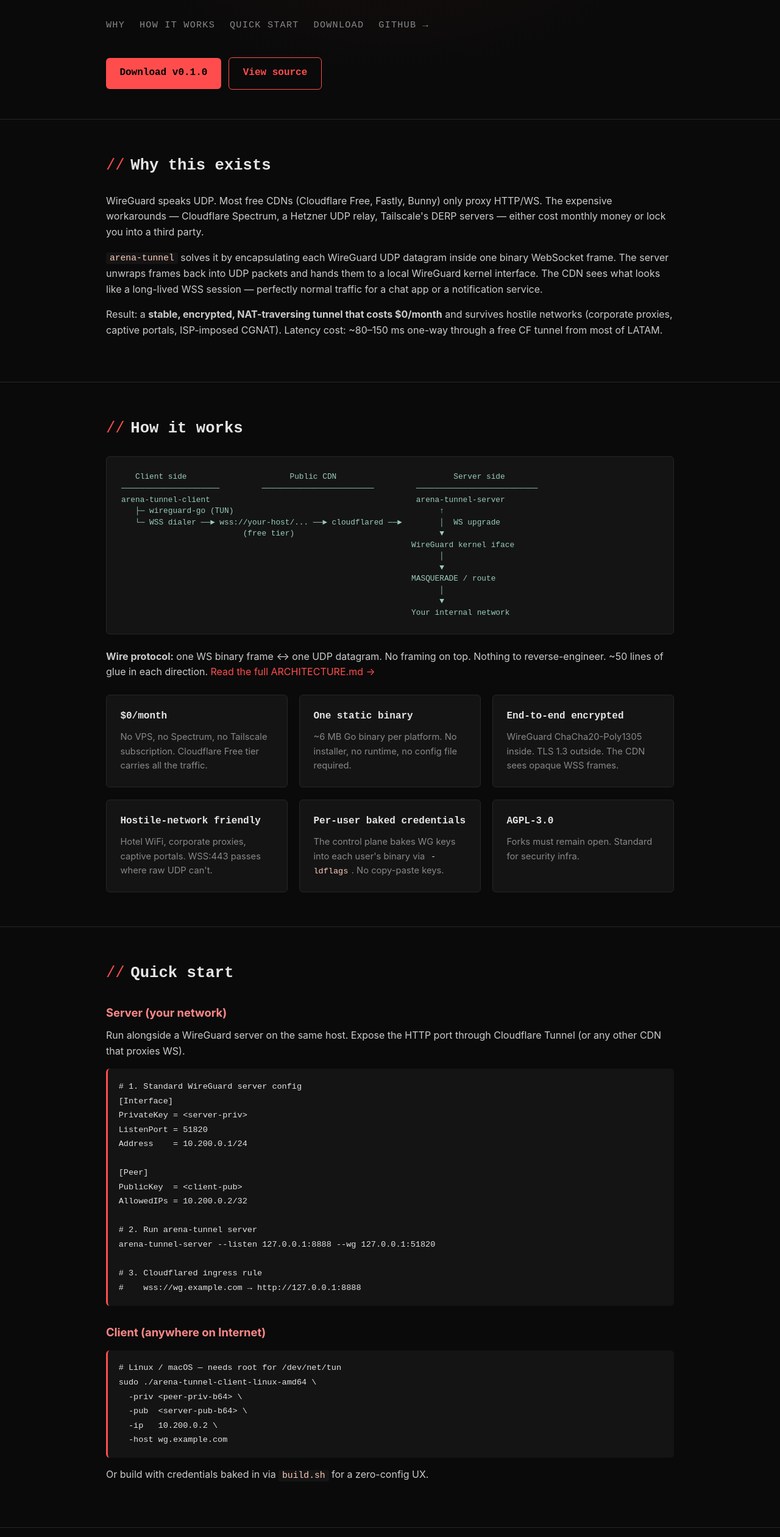
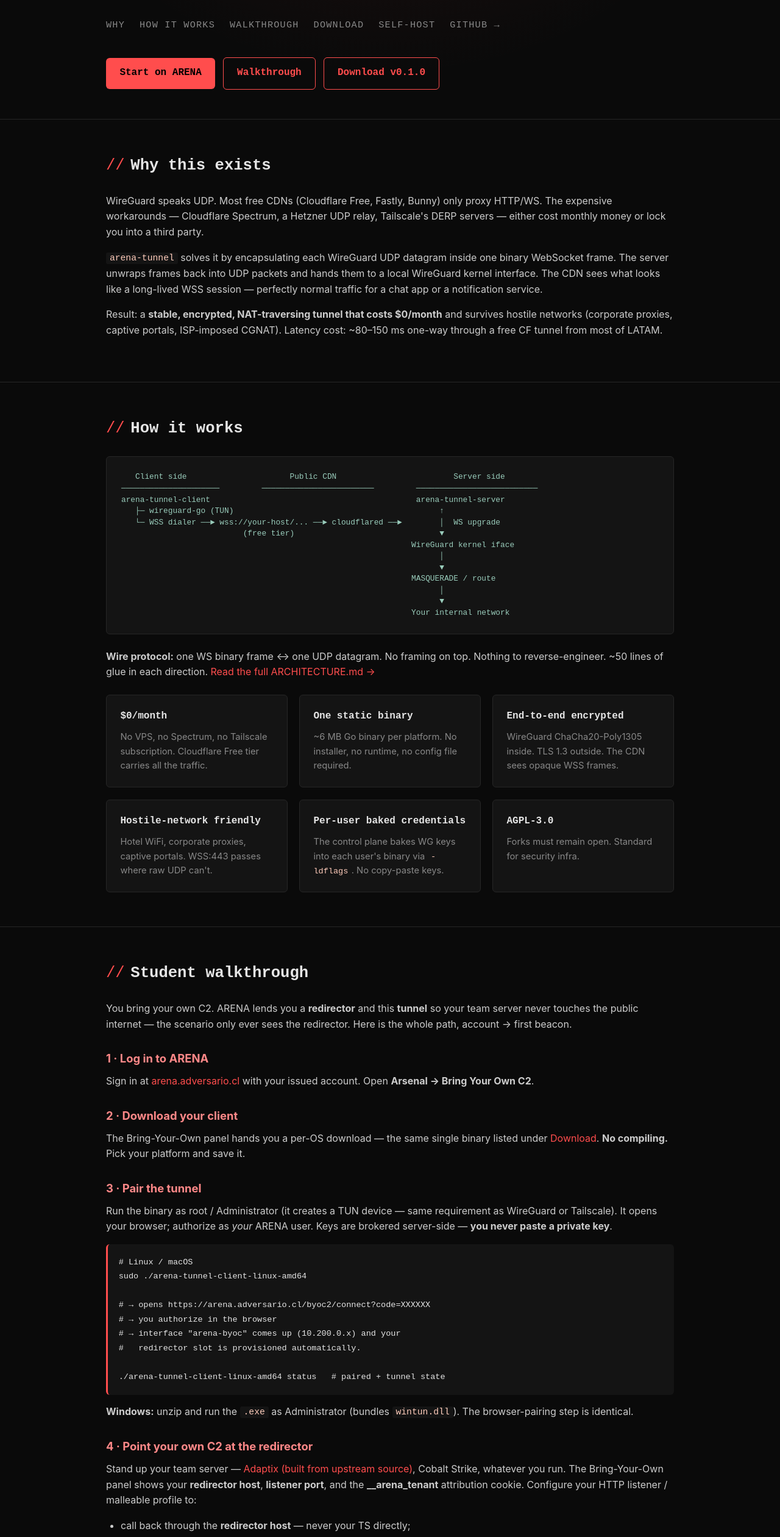
Before and after one commit to dc-holdings-spa/arena-tunnel, a plain HTML site: page docs/index.html in a window 1280 px wide. Shown: the part 267-2787 px from the top of the page at 61% size. Drawn offline with Linux system fonts and the light colour scheme.

Commit message:
docs: make the quickstart the ARENA student walkthrough
Lead the landing page with the guided account→first-beacon flow students
actually follow: log in → Arsenal/Bring-Your-Own → download the per-OS
client (no compiling) → run it, browser-pair as your ARENA user (tunnel
arena-byoc up + redirector auto-provisioned) → point your own C2 at the
redirector with the __arena_tenant cookie → drop a payload → watch the
OPSEC score. The old manual -priv/-pub flag flow + server setup moves to
an 'Advanced — self-hosted / manual' section so it no longer reads as the
default path. Nav + header CTA updated (Start on ARENA / Walkthrough).

```diff
--- a/docs/index.html
+++ b/docs/index.html
@@ -76,13 +76,15 @@
     <nav class="nav">
       <a href="#why">Why</a>
       <a href="#how">How it works</a>
-      <a href="#quickstart">Quick start</a>
+      <a href="#quickstart">Walkthrough</a>
       <a href="#download">Download</a>
+      <a href="#selfhost">Self-host</a>
       <a href="https://github.com/dc-holdings-spa/arena-tunnel">GitHub →</a>
     </nav>
     <div style="margin-top:2.5rem">
-      <a href="https://github.com/dc-holdings-spa/arena-tunnel/releases/latest" class="cta">Download v0.1.0</a>
-      <a href="https://github.com/dc-holdings-spa/arena-tunnel" class="cta secondary">View source</a>
+      <a href="https://arena.adversario.cl" class="cta">Start on ARENA</a>
+      <a href="#quickstart" class="cta secondary">Walkthrough</a>
+      <a href="https://github.com/dc-holdings-spa/arena-tunnel/releases/latest" class="cta secondary">Download v0.1.0</a>
     </div>
   </div>
 </header>
@@ -145,7 +147,49 @@
 
 <section id="quickstart">
   <div class="container">
-    <h2>Quick start</h2>
+    <h2>Student walkthrough</h2>
+    <p>You bring your own C2. ARENA lends you a <strong>redirector</strong> and this <strong>tunnel</strong> so your team server never touches the public internet — the scenario only ever sees the redirector. Here is the whole path, account → first beacon.</p>
+
+    <h3>1 · Log in to ARENA</h3>
+    <p>Sign in at <a href="https://arena.adversario.cl">arena.adversario.cl</a> with your issued account. Open <strong>Arsenal → Bring Your Own C2</strong>.</p>
+
+    <h3>2 · Download your client</h3>
+    <p>The Bring-Your-Own panel hands you a per-OS download — the same single binary listed under <a href="#download">Download</a>. <strong>No compiling.</strong> Pick your platform and save it.</p>
+
+    <h3>3 · Pair the tunnel</h3>
+    <p>Run the binary as root / Administrator (it creates a TUN device — same requirement as WireGuard or Tailscale). It opens your browser; authorize as <em>your</em> ARENA user. Keys are brokered server-side — <strong>you never paste a private key</strong>.</p>
+    <pre><code># Linux / macOS
+sudo ./arena-tunnel-client-linux-amd64
+
+# → opens https://arena.adversario.cl/byoc2/connect?code=XXXXXX
+# → you authorize in the browser
+# → interface "arena-byoc" comes up (10.200.0.x) and your
+#   redirector slot is provisioned automatically.
+
+./arena-tunnel-client-linux-amd64 status   # paired + tunnel state</code></pre>
+    <p><strong>Windows:</strong> unzip and run the <code>.exe</code> as Administrator (bundles <code>wintun.dll</code>). The browser-pairing step is identical.</p>
+
+    <h3>4 · Point your own C2 at the redirector</h3>
+    <p>Stand up your team server — <a href="adaptix-setup.html">Adaptix (built from upstream source)</a>, Cobalt Strike, whatever you run. The Bring-Your-Own panel shows your <strong>redirector host</strong>, <strong>listener port</strong>, and the <strong>__arena_tenant</strong> attribution cookie. Configure your HTTP listener / malleable profile to:</p>
+    <ul>
+      <li>call back through the <strong>redirector host</strong> — never your TS directly;</li>
+      <li>emit the <code>__arena_tenant=&lt;value&gt;</code> cookie ARENA gives you — that's how your beacons get attributed to <em>you</em> and scored.</li>
+    </ul>
+
+    <h3>5 · Drop a payload &amp; play</h3>
+    <p>Generate your payload, land it on a scenario host. Beacons travel:</p>
+    <pre><code>scenario host  →  redirector  →  arena-tunnel  →  your TeamServer</code></pre>
+    <p>Your team server stays private the whole time.</p>
+
+    <h3>6 · Watch the score</h3>
+    <p>The <strong>Status</strong> page shows redirector reachability and your recent beacons. Meanwhile ARENA's OPSEC engine grades your tradecraft — noisy moves (Kerberoasting, DCSync, SharpHound sweeps, loud C2 egress) cost points. <strong>Stay quiet.</strong></p>
+  </div>
+</section>
+
+<section id="selfhost">
+  <div class="container">
+    <h2>Advanced — self-hosted / manual</h2>
+    <p>Not on ARENA, or running your own endpoint? The same binary pairs with any WireGuard server fronted by a WS-proxying CDN, using explicit flags instead of the browser flow.</p>
 
     <h3>Server (your network)</h3>
     <p>Run alongside a WireGuard server on the same host. Expose the HTTP port through Cloudflare Tunnel (or any other CDN that proxies WS).</p>
@@ -165,14 +209,14 @@
 # 3. Cloudflared ingress rule
 #    wss://wg.example.com → http://127.0.0.1:8888</code></pre>
 
-    <h3>Client (anywhere on Internet)</h3>
+    <h3>Client (explicit flags)</h3>
     <pre><code># Linux / macOS — needs root for /dev/net/tun
 sudo ./arena-tunnel-client-linux-amd64 \
   -priv &lt;peer-priv-b64&gt; \
   -pub  &lt;server-pub-b64&gt; \
   -ip   10.200.0.2 \
   -host wg.example.com</code></pre>
-    <p>Or build with credentials baked in via <code>build.sh</code> for a zero-config UX.</p>
+    <p>Or bake credentials in at build time via <code>build.sh</code> for a zero-config, one-binary UX (this is how ARENA generates each student's download).</p>
   </div>
 </section>
 
```
